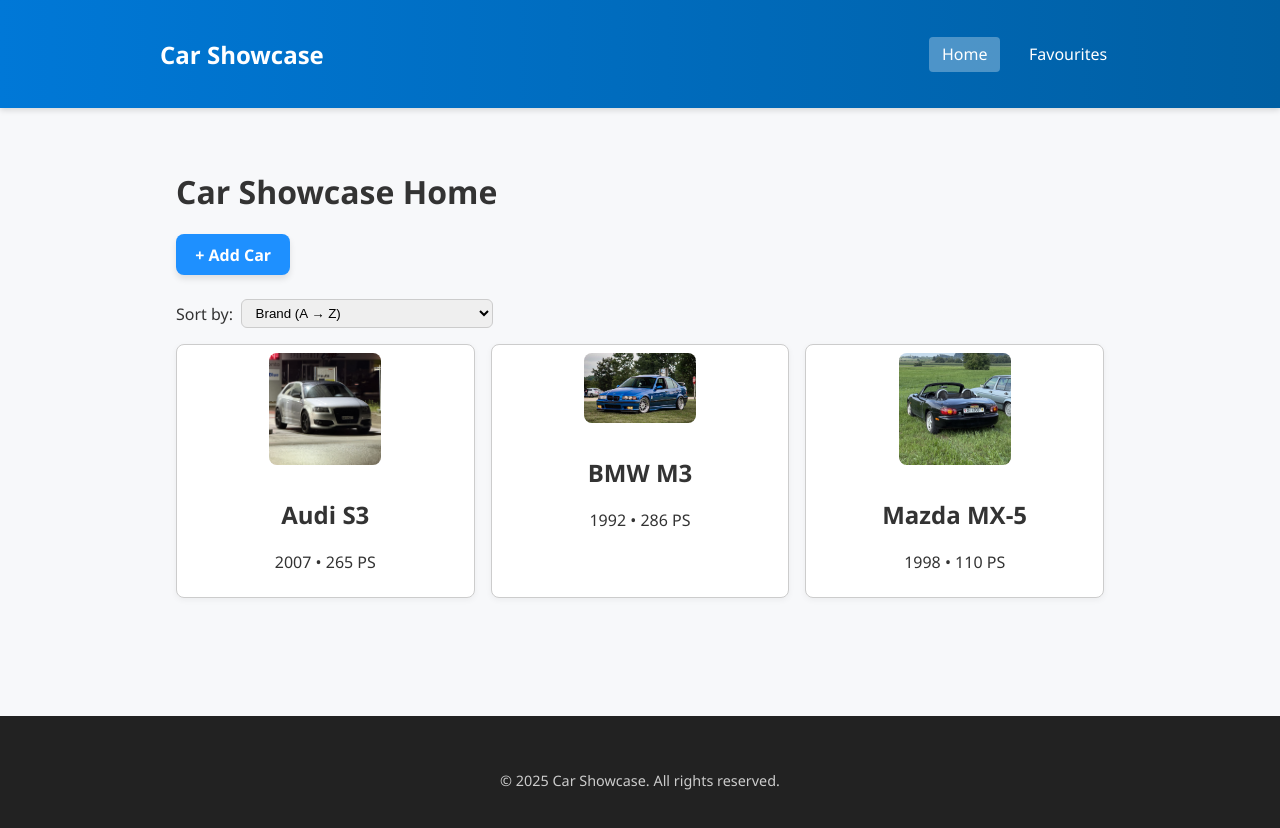
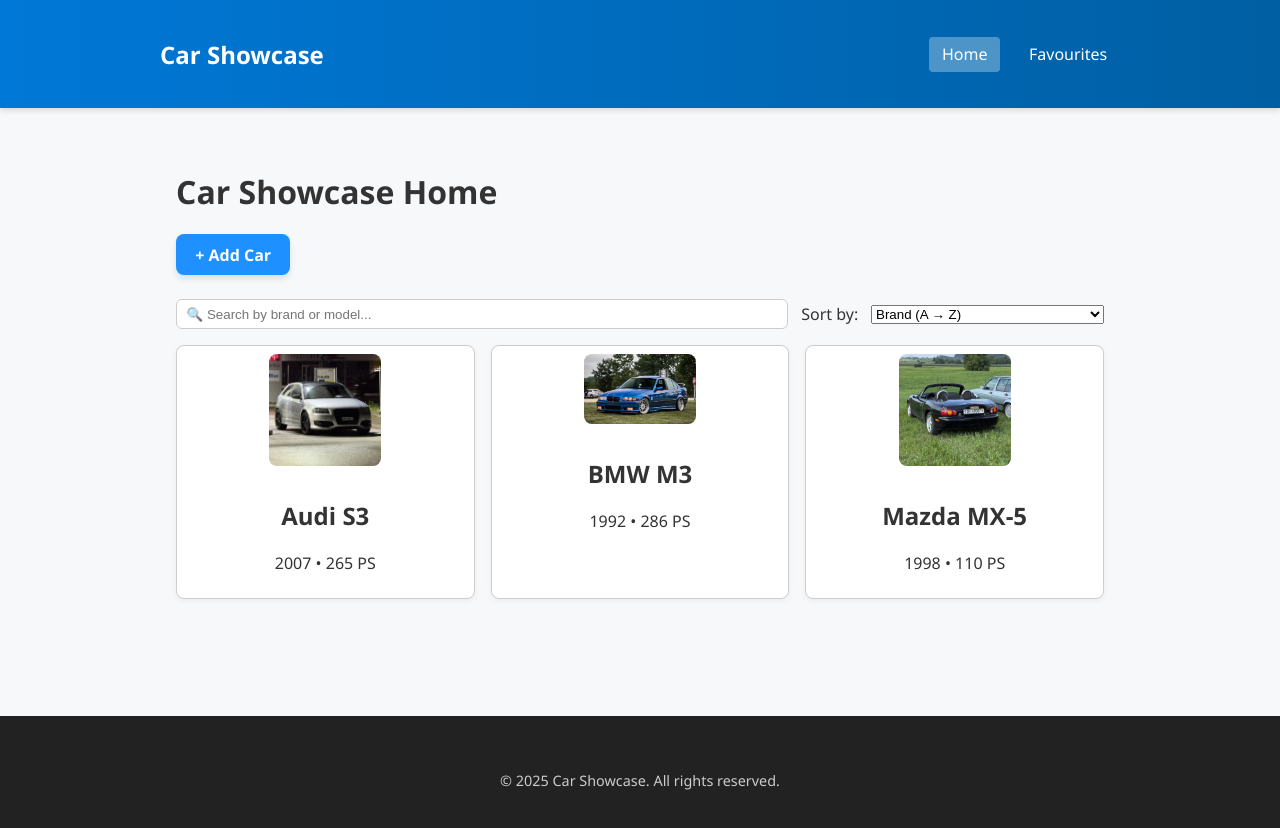
Before and after one commit to De27vin/CarShowcase, a Vue app: page / in a window 1280 px wide. Shown: the top 828 px of the page. Built offline with nearby package versions, Linux system fonts and the light colour scheme.

Commit message:
Add: Search bar

```diff
--- a/src/style.css
+++ b/src/style.css
@@ -140,15 +140,18 @@
   box-shadow: 0 4px 6px rgba(0, 0, 0, 0.1);
 }
 
-.sort-controls {
+.controls {
   margin: 1rem 0;
   display: flex;
+  flex-wrap: wrap;
+  gap: 0.8rem;
   align-items: center;
-  gap: 0.5rem;
 }
 
-.sort-select {
-  padding: 0.3rem 0.6rem;
+.search-input {
+  flex: 1;
+  min-width: 200px;
+  padding: 0.4rem 0.6rem;
   border-radius: 6px;
   border: 1px solid #ccc;
 }
--- a/src/views/Home.vue
+++ b/src/views/Home.vue
@@ -5,7 +5,14 @@
       <RouterLink to="/add" class="add-btn">+ Add Car</RouterLink>
     </div>
 
-    <div class="sort-controls">
+    <div class="controls">
+      <input
+        type="text"
+        v-model="searchQuery"
+        placeholder="🔍 Search by brand or model..."
+        class="search-input"
+      />
+
       <label for="sort">Sort by:</label>
       <select v-model="sortOption" id="sort" class="sort-select">
         <option value="alphabetical">Brand (A → Z)</option>
@@ -14,10 +21,15 @@
       </select>
     </div>
 
-    <div v-if="cars.length === 0">There are no cars here...</div>
+    <div v-if="sortedAndFilteredCars.length === 0">No cars match your search...</div>
 
     <div class="car-list">
-      <div v-for="car in sortedCars" :key="car.id" class="car-card" @click="goToCar(car.id)">
+      <div
+        v-for="car in sortedAndFilteredCars"
+        :key="car.id"
+        class="car-card"
+        @click="goToCar(car.id)"
+      >
         <img :src="car.image" :alt="car.model" />
         <h2>{{ car.brand }} {{ car.model }}</h2>
         <p>{{ car.year }} • {{ car.hp }} PS</p>
@@ -35,6 +47,7 @@
   setup() {
     const carStore = useCarStore()
     const sortOption = ref('alphabetical')
+    const searchQuery = ref('')
 
     onMounted(() => {
       carStore.loadFromLocalStorage()
@@ -58,10 +71,17 @@
       }
     })
 
+    const sortedAndFilteredCars = computed(() => {
+      return sortedCars.value.filter((car) =>
+        `${car.brand} ${car.model}`.toLowerCase().includes(searchQuery.value.toLowerCase()),
+      )
+    })
+
     return {
       cars: carStore.cars,
-      sortedCars,
+      sortedAndFilteredCars,
       sortOption,
+      searchQuery,
       goToCar,
     }
   },
```
